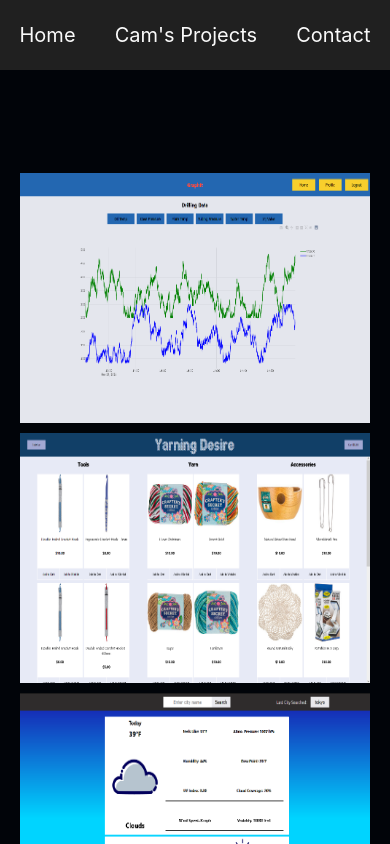
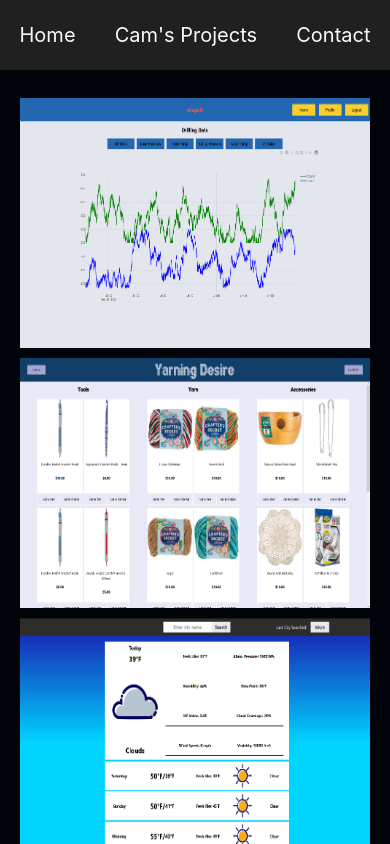
Before and after one commit to camhmills/camprojects, a React (Create React App) app: page /projects in a window 390 px wide. Shown: the top 844 px of the page. Built offline with nearby package versions, Linux system fonts and the light colour scheme.

Commit message:
Adjusted some mobile responsiveness

```diff
--- a/src/styled-components/HomeStyle.js
+++ b/src/styled-components/HomeStyle.js
@@ -25,7 +25,7 @@ export const HomeLeft = styled.div`
     text-align: center;
     height: 400px;
     width: 100vw;
-    margin-top: 115px;
+    margin-top: 0px;
   }
 `;
 
--- a/src/styled-components/ProjectStyle.js
+++ b/src/styled-components/ProjectStyle.js
@@ -21,8 +21,8 @@ export const ProjectContainer = styled.div`
     grid-gap: 10px;
     width: 100vw;
   }
-  @media screen and (max-height: 1000px) {
-      margin-top: 150px;
+  @media screen and (max-height: 800px) {
+      margin-top: 50px;
   }
   @media screen and (max-height: 670px) {
     margin-top: 225px;
```
